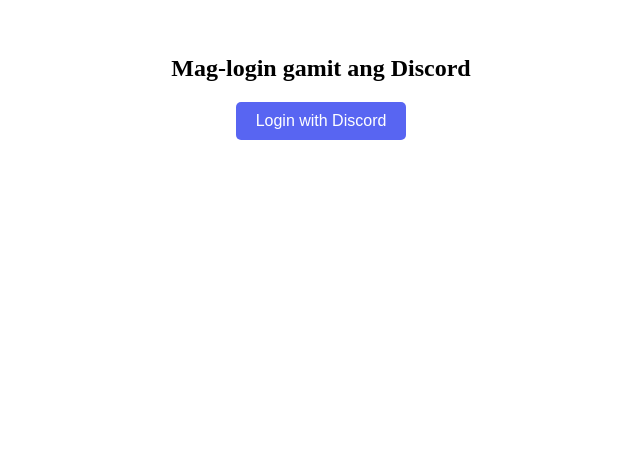
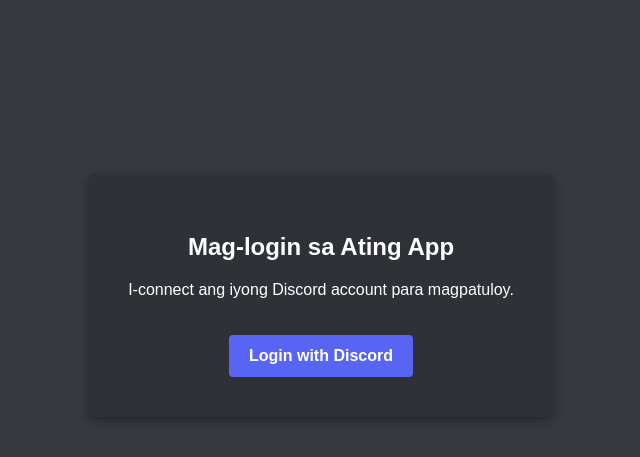
Before and after one commit to aralosontop606/sad, a plain HTML site: page index.html in a window 1280 px wide. Shown: the part 105-562 px from the top of the page, without its empty margins (319-959 px from the left). Drawn offline with Linux system fonts and the light colour scheme.

Commit message:
Update index.html

```diff
--- a/index.html
+++ b/index.html
@@ -2,17 +2,52 @@
 <html lang="en">
 <head>
     <meta charset="UTF-8">
+    <meta name="viewport" content="width=device-width, initial-scale=1.0">
     <title>Login with Discord</title>
+    <style>
+        body {
+            font-family: Arial, sans-serif;
+            background-color: #36393f;
+            color: #ffffff;
+            display: flex;
+            justify-content: center;
+            align-items: center;
+            height: 100vh;
+            margin: 0;
+        }
+        .login-box {
+            background-color: #2f3136;
+            padding: 40px;
+            border-radius: 8px;
+            text-align: center;
+            box-shadow: 0 4px 10px rgba(0,0,0,0.3);
+        }
+        .discord-btn {
+            background-color: #5865F2;
+            color: white;
+            padding: 12px 20px;
+            border: none;
+            border-radius: 4px;
+            font-size: 16px;
+            cursor: pointer;
+            text-decoration: none;
+            display: inline-block;
+            margin-top: 20px;
+            font-weight: bold;
+        }
+        .discord-btn:hover {
+            background-color: #4752C4;
+        }
+    </style>
 </head>
 <body>
-    <div style="text-align: center; margin-top: 20vh;">
-        <h2>Mag-login gamit ang Discord</h2>
-        <!-- Tuturo ito sa Python backend sa Render -->
-        <a href="https://my-discord-backend.onrender.com/auth/discord">
-            <button style="background: #5865F2; color: white; padding: 10px 20px; border: none; border-radius: 5px; font-size: 16px; cursor: pointer;">
-                Login with Discord
-            </button>
-        </a>
+
+    <div class="login-box">
+        <h2>Mag-login sa Ating App</h2>
+        <p>I-connect ang iyong Discord account para magpatuloy.</p>
+        <!-- Naka-link na ngayon diretso sa PythonAnywhere API -->
+        <a href="http://aralosontop.pythonanywhere.com/auth/discord" class="discord-btn">Login with Discord</a>
     </div>
+
 </body>
 </html>
```
